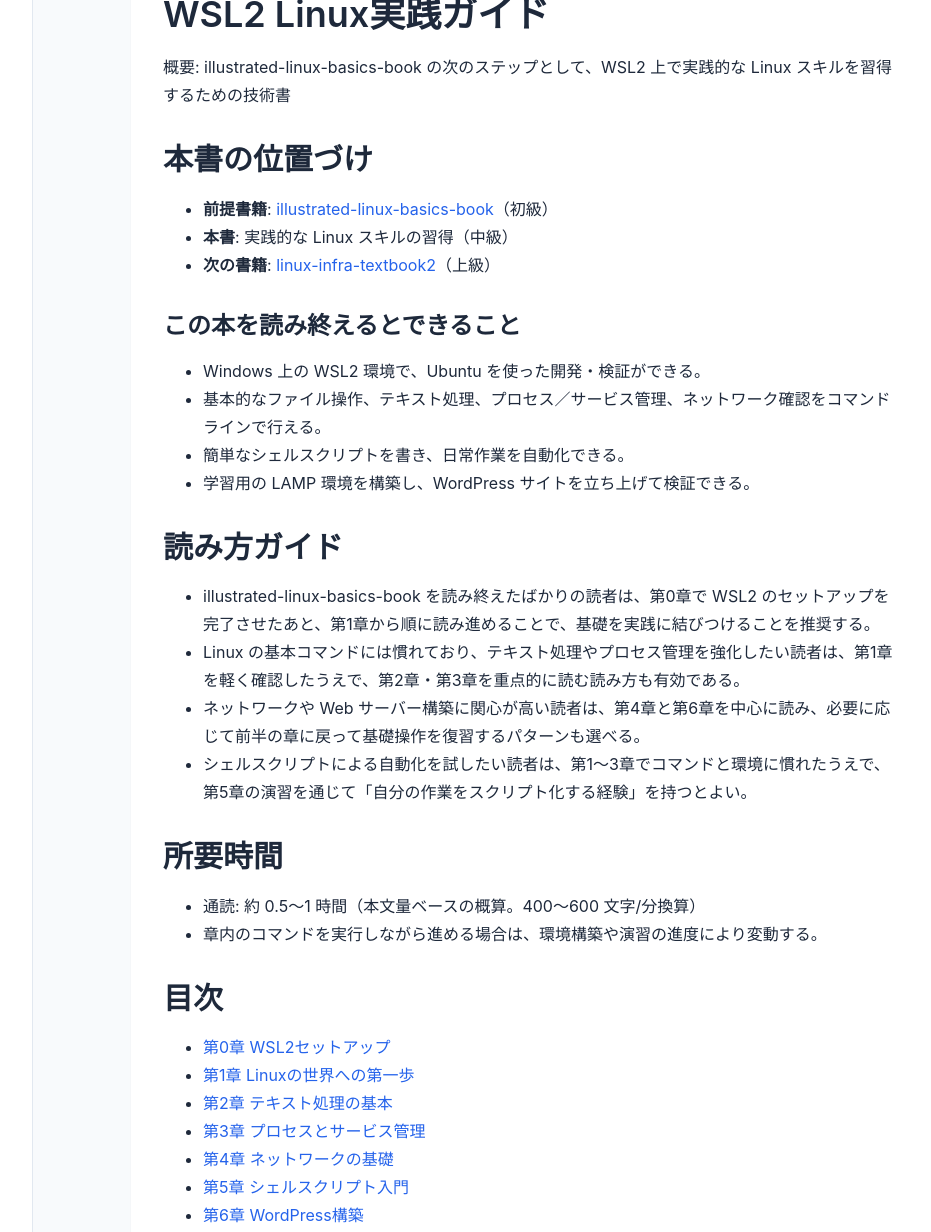
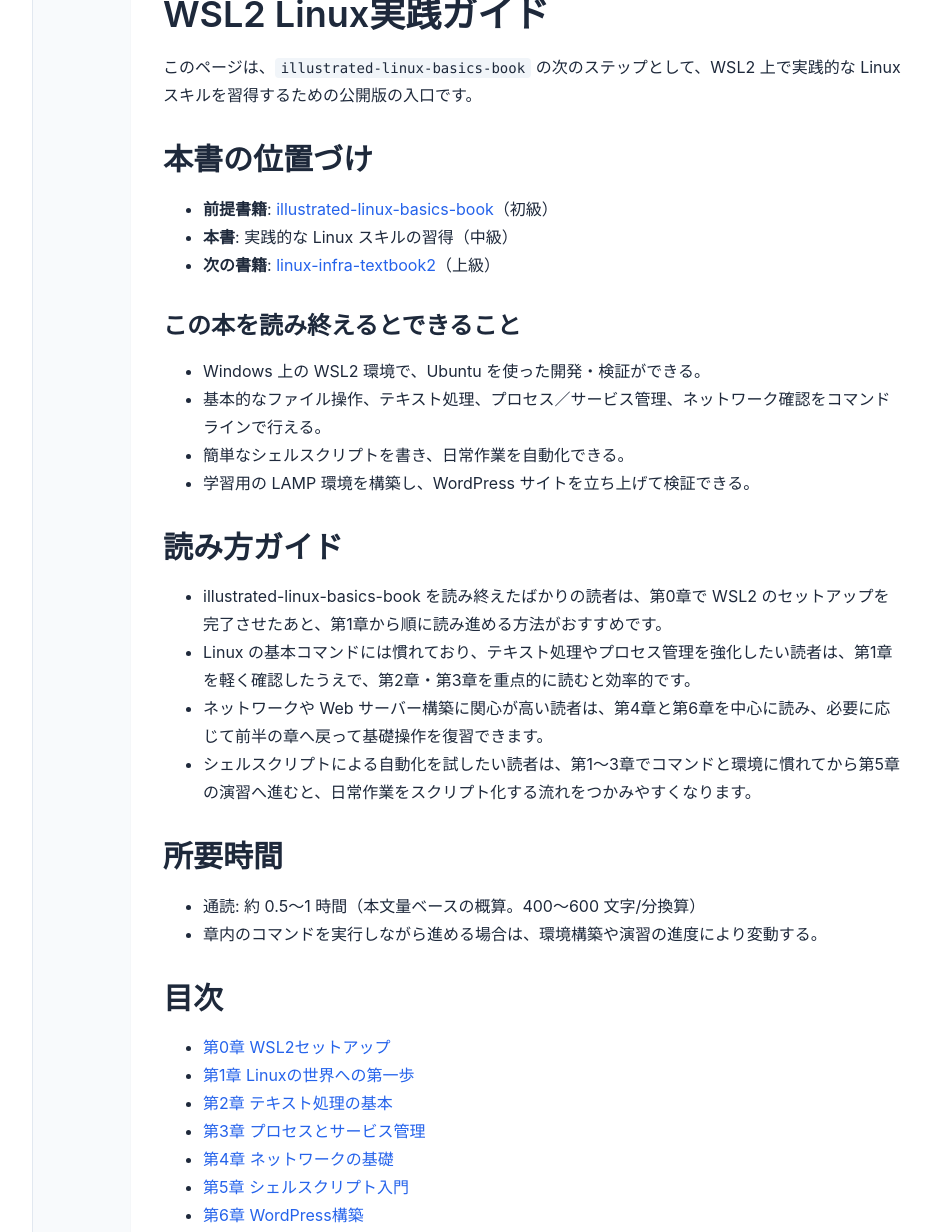
Before and after one commit to itdojp/wsl2-linux-essentials-book, a Jekyll site: the page built from docs/index.md, in a window 1280 px wide and 1400 px high, cut to the strip 168-1400 px from the top of the window. Shown: the whole strip, without its empty margins (247-1178 px from the left). Built offline with Jekyll 4.4.1, drawn with Linux system fonts in a browser that asks for light colours; some of the changed text lies outside the part shown.

Commit message:
docs: トップ説明と導線の整備（公開ページリンク） (#118)
* docs: トップ説明と導線の整備（公開ページリンク）

* docs: refine top page guide wording

* docs: tighten reading guide wording

```diff
--- a/docs/index.md
+++ b/docs/index.md
@@ -5,13 +5,13 @@
 
 # WSL2 Linux実践ガイド
 
-概要: illustrated-linux-basics-book の次のステップとして、WSL2 上で実践的な Linux スキルを習得するための技術書
+このページは、`illustrated-linux-basics-book` の次のステップとして、WSL2 上で実践的な Linux スキルを習得するための公開版の入口です。
 
 ## 本書の位置づけ
 
-- **前提書籍**: [illustrated-linux-basics-book](https://github.com/itdojp/illustrated-linux-basics-book)（初級）
+- **前提書籍**: [illustrated-linux-basics-book](https://itdojp.github.io/illustrated-linux-basics-book/)（初級）
 - **本書**: 実践的な Linux スキルの習得（中級）
-- **次の書籍**: [linux-infra-textbook2](https://github.com/itdojp/linux-infra-textbook2)（上級）
+- **次の書籍**: [linux-infra-textbook2](https://itdojp.github.io/linux-infra-textbook2/)（上級）
 
 ### この本を読み終えるとできること
 
@@ -22,10 +22,10 @@
 
 ## 読み方ガイド
 
-- illustrated-linux-basics-book を読み終えたばかりの読者は、第0章で WSL2 のセットアップを完了させたあと、第1章から順に読み進めることで、基礎を実践に結びつけることを推奨する。
-- Linux の基本コマンドには慣れており、テキスト処理やプロセス管理を強化したい読者は、第1章を軽く確認したうえで、第2章・第3章を重点的に読む読み方も有効である。
-- ネットワークや Web サーバー構築に関心が高い読者は、第4章と第6章を中心に読み、必要に応じて前半の章に戻って基礎操作を復習するパターンも選べる。
-- シェルスクリプトによる自動化を試したい読者は、第1〜3章でコマンドと環境に慣れたうえで、第5章の演習を通じて「自分の作業をスクリプト化する経験」を持つとよい。
+- illustrated-linux-basics-book を読み終えたばかりの読者は、第0章で WSL2 のセットアップを完了させたあと、第1章から順に読み進める方法がおすすめです。
+- Linux の基本コマンドには慣れており、テキスト処理やプロセス管理を強化したい読者は、第1章を軽く確認したうえで、第2章・第3章を重点的に読むと効率的です。
+- ネットワークや Web サーバー構築に関心が高い読者は、第4章と第6章を中心に読み、必要に応じて前半の章へ戻って基礎操作を復習できます。
+- シェルスクリプトによる自動化を試したい読者は、第1〜3章でコマンドと環境に慣れてから第5章の演習へ進むと、日常作業をスクリプト化する流れをつかみやすくなります。
 
 ## 所要時間
 - 通読: 約 0.5〜1 時間（本文量ベースの概算。400〜600 文字/分換算）
@@ -43,7 +43,7 @@
 
 ## 概要
 
-本書は、基礎を学んだ方が実践的なスキルを身につけるための架け橋となる教材です。WSL2環境を活用し、実際に手を動かしながら学習を進めます。
+本書は、基礎を学んだ読者が WSL2 環境で手を動かしながら、実践的な Linux スキルへ段階的に進むための教材です。
 
 ### 想定読者
 
```
